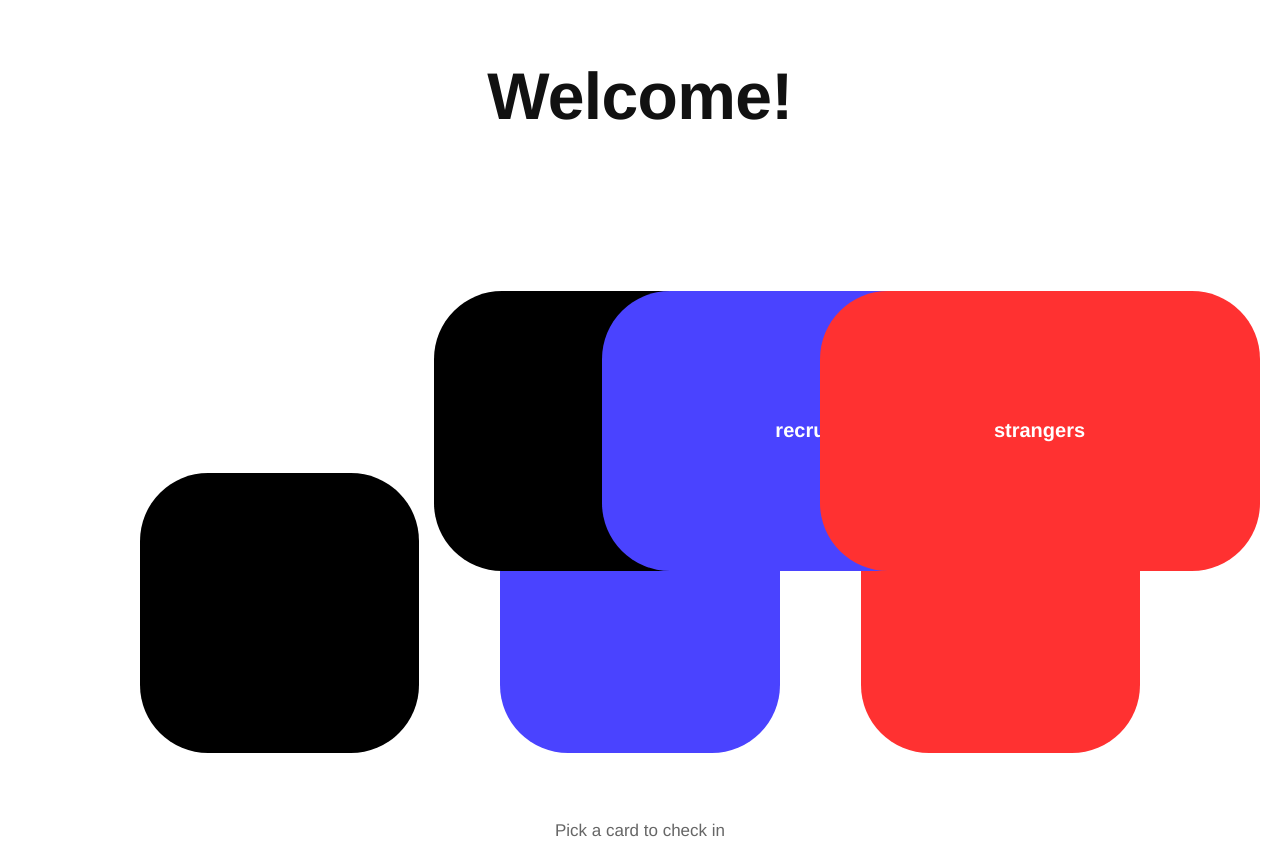
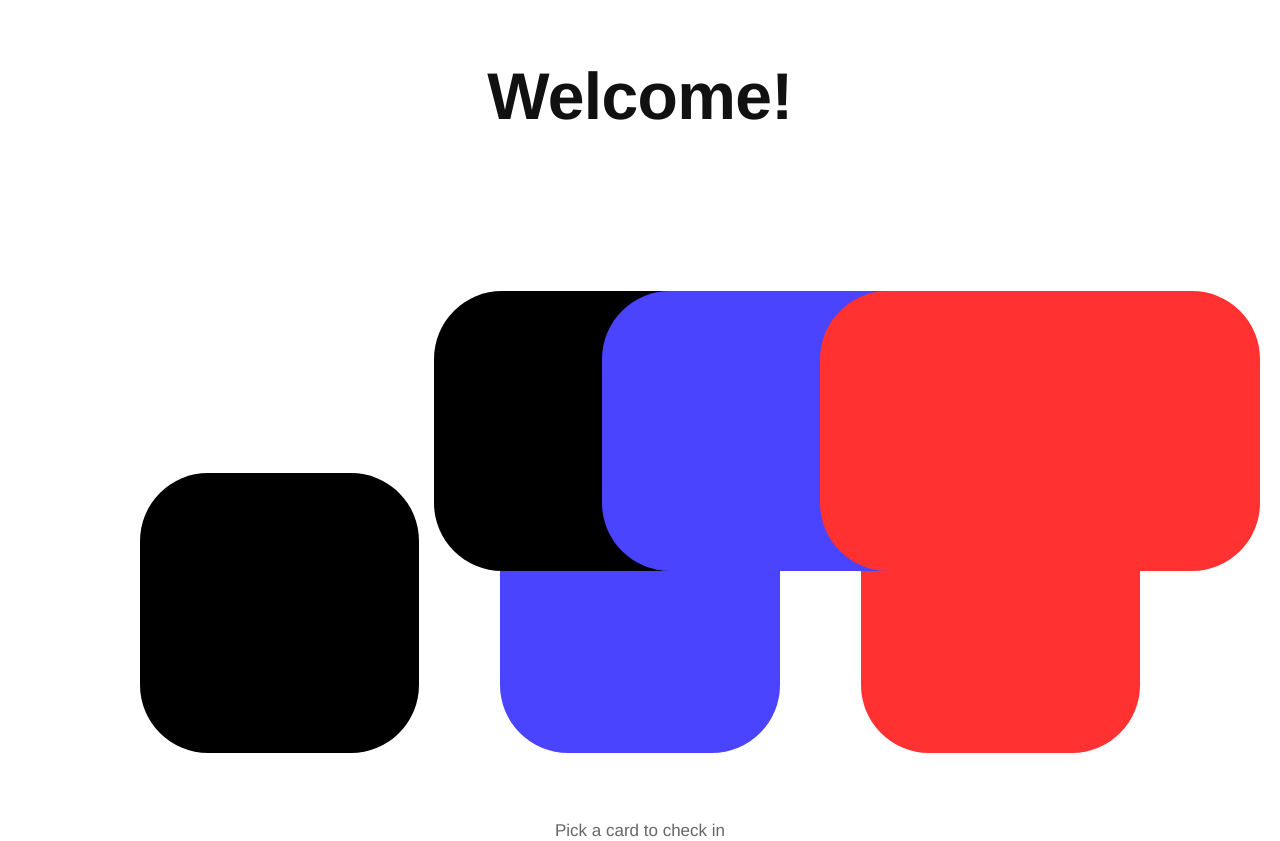
Before and after one commit to hiyuly1128/yuls, a plain HTML site: page index.html in a window 1280 px wide. Drawn offline with Linux system fonts and the light colour scheme.

Commit message:
Remove button labels from library entry buttons
Removed button labels for guests, recruiters, and strangers.

```diff
--- a/index.html
+++ b/index.html
@@ -18,9 +18,9 @@
     <h1>Welcome!</h1>
 
     <div class="card-stack" aria-label="Library cards">
-      <button class="card card-black" type="button" aria-label="Enter the library">guests</button>
-      <button class="card card-blue" type="button" aria-label="Enter the library">recruiters</button>
-      <button class="card card-red" type="button" aria-label="Enter the library">strangers</button>
+      <button class="card card-black" type="button" aria-label="Enter the library"></button>
+      <button class="card card-blue" type="button" aria-label="Enter the library"></button>
+      <button class="card card-red" type="button" aria-label="Enter the library"></button>
     </div>
 
     <div class="card-row">
```
